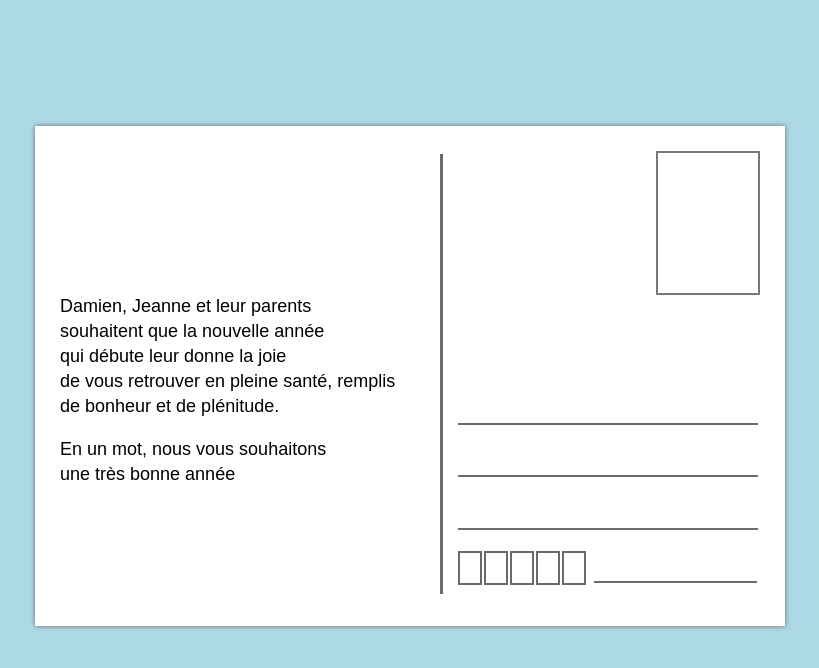
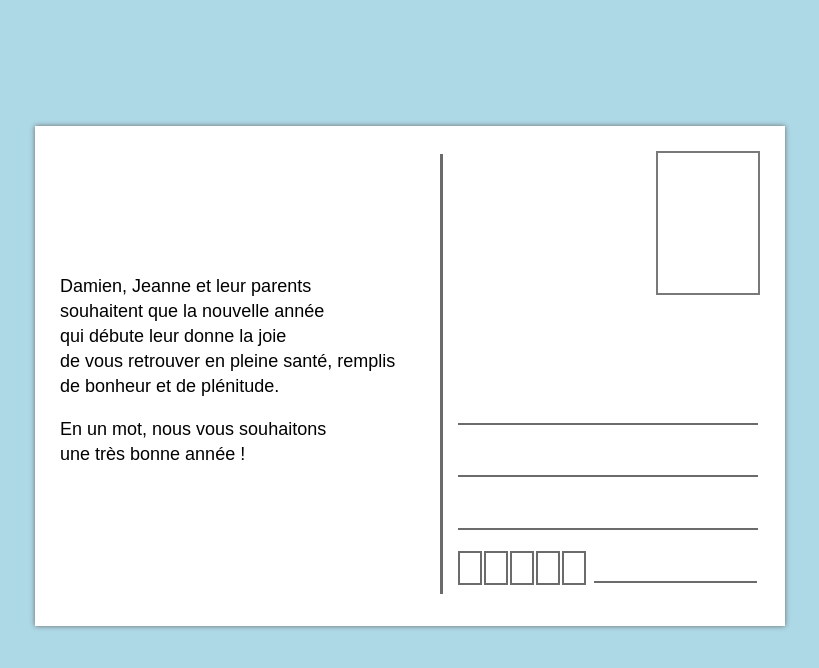
Before and after one commit to styvens-wentz/carte_postale, a plain HTML site: page index.html in a window 1280 px wide. Shown: the whole page, without its empty margins (230-1049 px from the left). Drawn offline with Linux system fonts and the light colour scheme.

Commit message:
correction mineur

```diff
--- a/index.html
+++ b/index.html
@@ -19,7 +19,7 @@
     <div class="text">
         <p id="text1">Damien, Jeanne et leur parents <br> souhaitent que la nouvelle année <br> qui débute leur donne la joie <br> de vous retrouver en pleine santé, remplis
             <br> de bonheur et de plénitude.</p>
-        <p id="text2">En un mot, nous vous souhaitons <br> une très bonne année</p>
+        <p id="text2">En un mot, nous vous souhaitons <br> une très bonne année !</p>
     </div>
 
     <div class="code_postal">
--- a/style.css
+++ b/style.css
@@ -29,7 +29,7 @@ body {
 }
 
 #text1 {
-    padding-top: 140px;
+    padding-top: 120px;
     line-height: 25px;
 }
 
```
